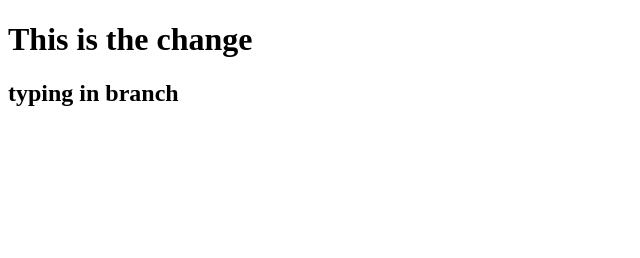
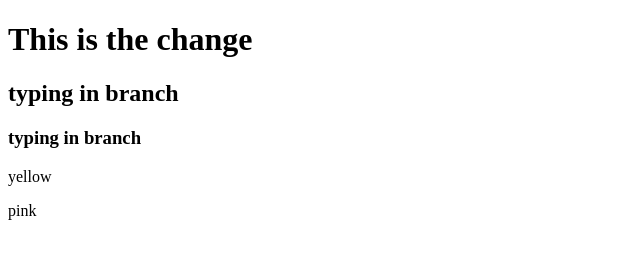
Before and after one commit to randompitch/demo-repo, a plain HTML site: page index.html in a window 1280 px wide. Shown: the whole page, without its empty margins (0-640 px from the left). Drawn offline with Linux system fonts and the light colour scheme.

Commit message:
new modified

```diff
--- a/index.html
+++ b/index.html
@@ -9,6 +9,9 @@
 <body>
     <h1>This is the change</h1>
     <h2>typing in branch</h2>
+    <h3>typing in branch</h3>
+    <p>yellow</p>
+    <p>pink</p>
 
 </body>
 </html>
```
